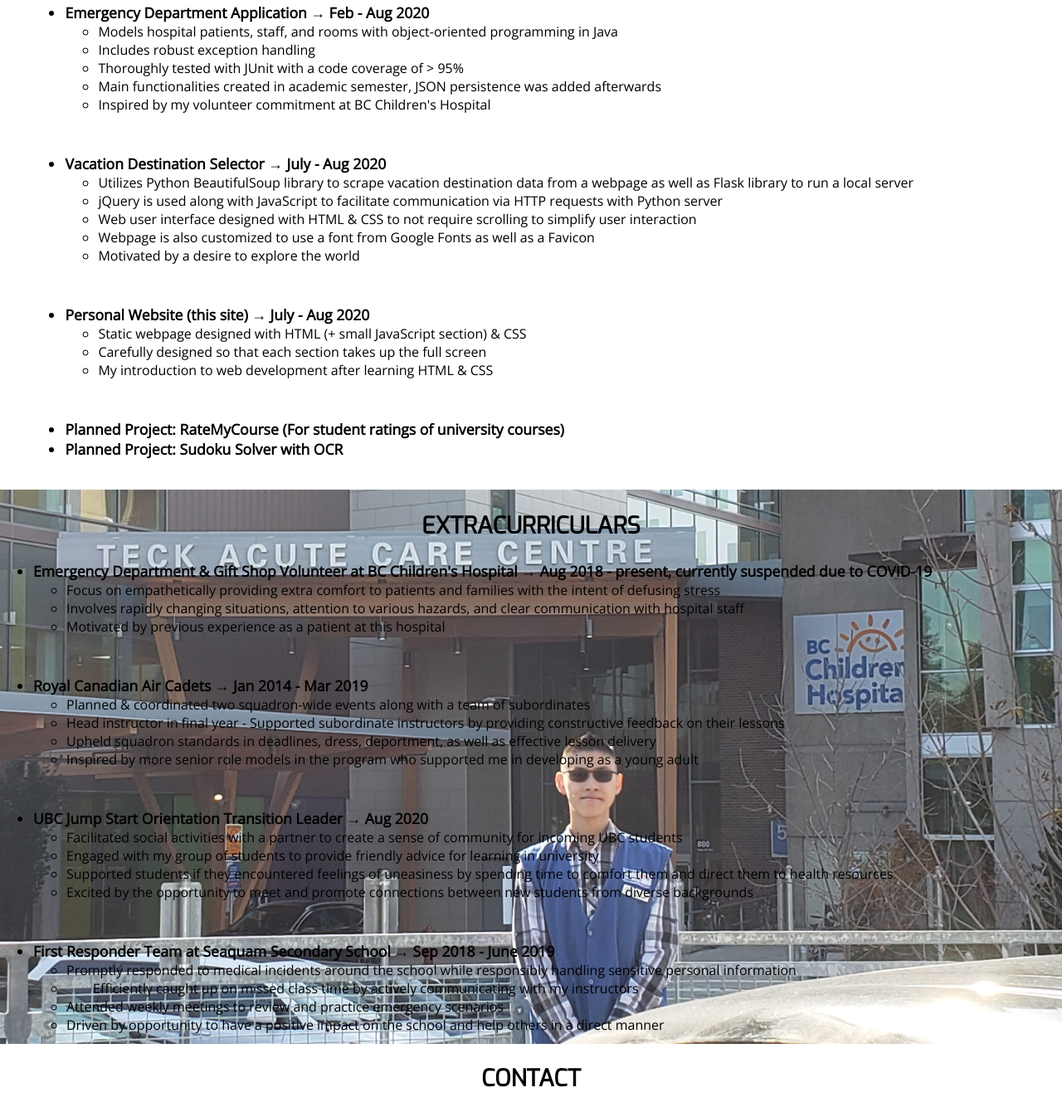
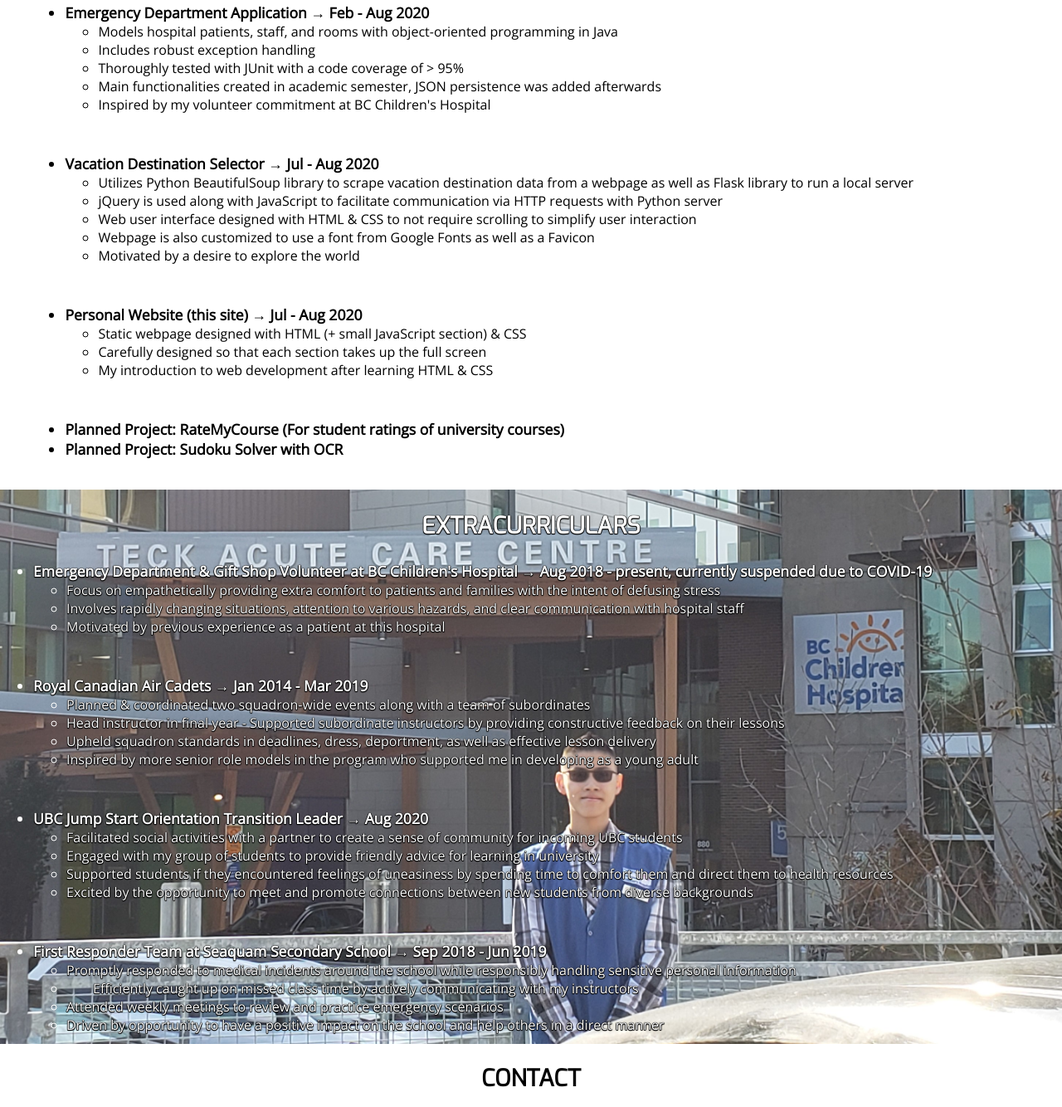
Before and after one commit to MarcoYuen17/Personal-Website, a plain HTML site: page index.html in a window 1280 px wide. Shown: the part 891-2225 px from the top of the page at 83% size. Drawn offline with nearby package versions, Linux system fonts and the light colour scheme.

Commit message:
Modified header background and hard-to-read text

```diff
--- a/index.html
+++ b/index.html
@@ -85,7 +85,7 @@
                     </ul>
 
                     <li class='project_name'>
-                        Vacation Destination Selector → July - Aug 2020
+                        Vacation Destination Selector → Jul - Aug 2020
                     </li>
                     <ul class='project_description'>
                         <li>
@@ -106,7 +106,7 @@
                     </ul>
 
                     <li class='project_name'>
-                        Personal Website (this site) → July - Aug 2020
+                        Personal Website (this site) → Jul - Aug 2020
                     </li>
                     <ul class='project_description'>
                         <li>
@@ -188,7 +188,7 @@
                     </ul>
 
                     <li class='extracurricular_activity'>
-                        First Responder Team at Seaquam Secondary School → Sep 2018 - June 2019
+                        First Responder Team at Seaquam Secondary School → Sep 2018 - Jun 2019
                     </li>
                     <ul class='extracurricular_description'>
                         <li>
--- a/style.css
+++ b/style.css
@@ -12,7 +12,7 @@ header {
     font-family: 'Exo', Helvetica;
     margin-top: -1.6%;
     padding-top: 0.25%;
-    background-color: navy;
+    background-image: radial-gradient(circle, navy 20%, deepskyblue);
     color: white;
     text-align: center;
     position: fixed;
@@ -128,6 +128,11 @@ footer {
 #extracurriculars {
     position: relative;
     height: 83.5vh;
+    color: white;
+    text-shadow: black 0.5px 0.5px 1px,
+                 black -0.5px 0.5px 1px,
+                 black -0.5px -0.5px 1px,
+                 black 0.5px -0.5px 1px;
 }
 
 #extracurriculars {
```
